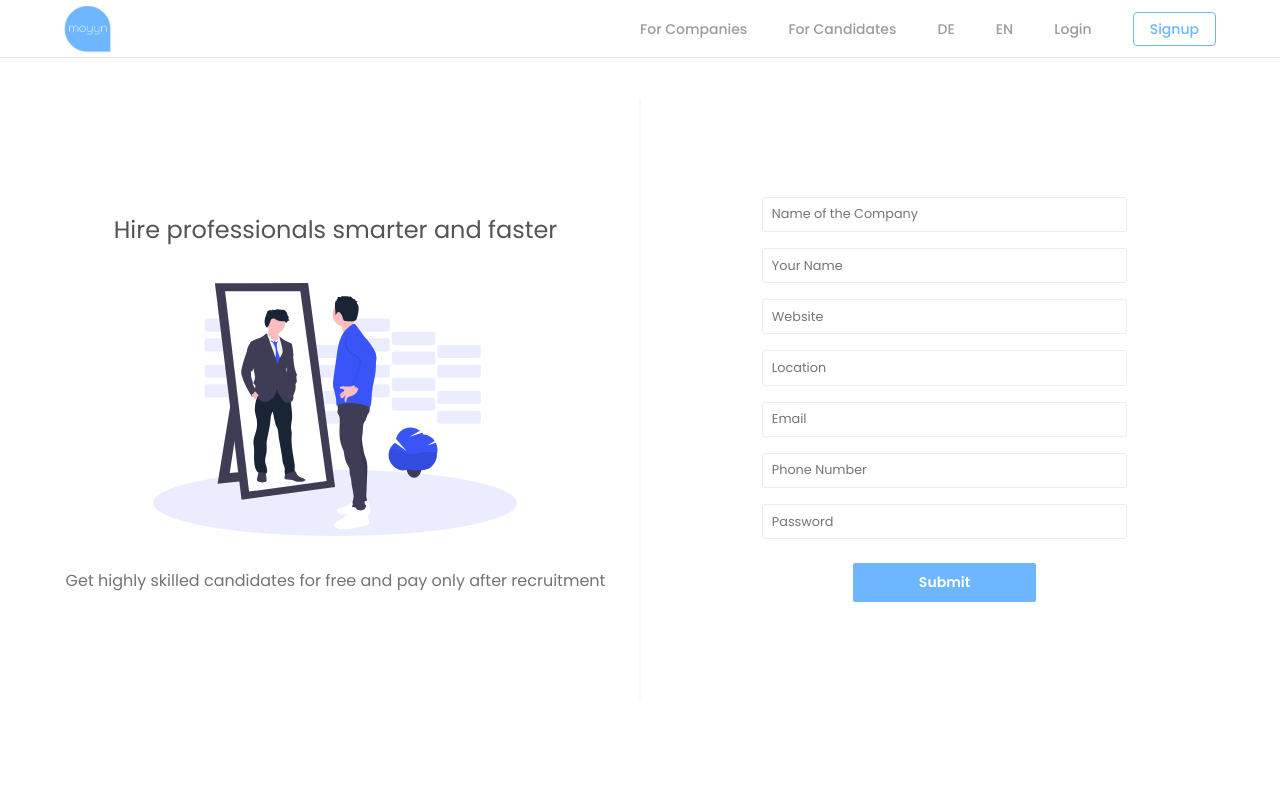
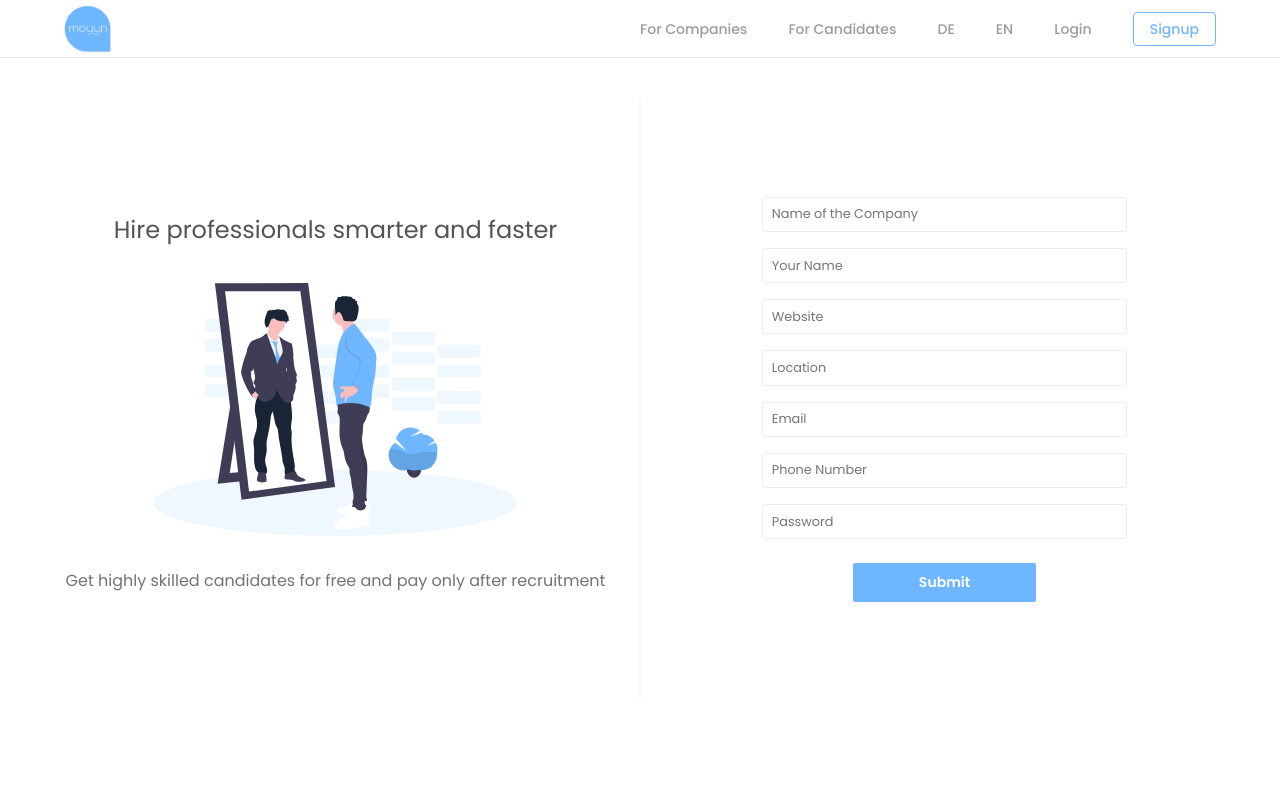
Before and after one commit to MyHelpBuddy/MoyynCompanyFrontend, a React (Create React App) app: page / in a window 1280 px wide. Shown: the top 800 px of the page. Built offline with nearby package versions, Linux system fonts and the light colour scheme.

Commit message:
change svg color

```diff
--- a/src/svg/SVGCompanySignUp.jsx
+++ b/src/svg/SVGCompanySignUp.jsx
@@ -17,7 +17,7 @@ function SvgCompanySignUp(props) {
         width={130.73}
         height={39.52}
         rx={7.43}
-        fill="#3955f9"
+        fill="#6EB6FF"
         opacity={0.1}
       />
       <rect
@@ -26,7 +26,7 @@ function SvgCompanySignUp(props) {
         width={130.73}
         height={39.52}
         rx={7.43}
-        fill="#3955f9"
+        fill="#6EB6FF"
         opacity={0.1}
       />
       <rect
@@ -35,7 +35,7 @@ function SvgCompanySignUp(props) {
         width={130.73}
         height={39.52}
         rx={7.43}
-        fill="#3955f9"
+        fill="#6EB6FF"
         opacity={0.1}
       />
       <rect
@@ -44,7 +44,7 @@ function SvgCompanySignUp(props) {
         width={130.73}
         height={39.52}
         rx={7.43}
-        fill="#3955f9"
+        fill="#6EB6FF"
         opacity={0.1}
       />
       <rect
@@ -53,7 +53,7 @@ function SvgCompanySignUp(props) {
         width={130.73}
         height={39.52}
         rx={7.43}
-        fill="#3955f9"
+        fill="#6EB6FF"
         opacity={0.1}
       />
       <rect
@@ -62,7 +62,7 @@ function SvgCompanySignUp(props) {
         width={130.73}
         height={39.52}
         rx={7.43}
-        fill="#3955f9"
+        fill="#6EB6FF"
         opacity={0.1}
       />
       <rect
@@ -71,7 +71,7 @@ function SvgCompanySignUp(props) {
         width={130.73}
         height={39.52}
         rx={7.43}
-        fill="#3955f9"
+        fill="#6EB6FF"
         opacity={0.1}
       />
       <rect
@@ -80,7 +80,7 @@ function SvgCompanySignUp(props) {
         width={130.73}
         height={39.52}
         rx={7.43}
-        fill="#3955f9"
+        fill="#6EB6FF"
         opacity={0.1}
       />
       <rect
@@ -89,7 +89,7 @@ function SvgCompanySignUp(props) {
         width={130.73}
         height={39.52}
         rx={7.43}
-        fill="#3955f9"
+        fill="#6EB6FF"
         opacity={0.1}
       />
       <rect
@@ -98,7 +98,7 @@ function SvgCompanySignUp(props) {
         width={130.73}
         height={39.52}
         rx={7.43}
-        fill="#3955f9"
+        fill="#6EB6FF"
         opacity={0.1}
       />
       <rect
@@ -107,7 +107,7 @@ function SvgCompanySignUp(props) {
         width={130.73}
         height={39.52}
         rx={7.43}
-        fill="#3955f9"
+        fill="#6EB6FF"
         opacity={0.1}
       />
       <rect
@@ -116,7 +116,7 @@ function SvgCompanySignUp(props) {
         width={130.73}
         height={39.52}
         rx={7.43}
-        fill="#3955f9"
+        fill="#6EB6FF"
         opacity={0.1}
       />
       <rect
@@ -125,7 +125,7 @@ function SvgCompanySignUp(props) {
         width={130.73}
         height={39.52}
         rx={7.43}
-        fill="#3955f9"
+        fill="#6EB6FF"
         opacity={0.1}
       />
       <rect
@@ -134,7 +134,7 @@ function SvgCompanySignUp(props) {
         width={130.73}
         height={39.52}
         rx={7.43}
-        fill="#3955f9"
+        fill="#6EB6FF"
         opacity={0.1}
       />
       <rect
@@ -143,7 +143,7 @@ function SvgCompanySignUp(props) {
         width={130.73}
         height={39.52}
         rx={7.43}
-        fill="#3955f9"
+        fill="#6EB6FF"
         opacity={0.1}
       />
       <rect
@@ -152,7 +152,7 @@ function SvgCompanySignUp(props) {
         width={130.73}
         height={39.52}
         rx={7.43}
-        fill="#3955f9"
+        fill="#6EB6FF"
         opacity={0.1}
       />
       <rect
@@ -161,7 +161,7 @@ function SvgCompanySignUp(props) {
         width={130.73}
         height={39.52}
         rx={7.43}
-        fill="#3955f9"
+        fill="#6EB6FF"
         opacity={0.1}
       />
       <rect
@@ -170,7 +170,7 @@ function SvgCompanySignUp(props) {
         width={130.73}
         height={39.52}
         rx={7.43}
-        fill="#3955f9"
+        fill="#6EB6FF"
         opacity={0.1}
       />
       <rect
@@ -179,7 +179,7 @@ function SvgCompanySignUp(props) {
         width={130.73}
         height={39.52}
         rx={7.43}
-        fill="#3955f9"
+        fill="#6EB6FF"
         opacity={0.1}
       />
       <rect
@@ -188,7 +188,7 @@ function SvgCompanySignUp(props) {
         width={130.73}
         height={39.52}
         rx={7.43}
-        fill="#3955f9"
+        fill="#6EB6FF"
         opacity={0.1}
       />
       <rect
@@ -197,7 +197,7 @@ function SvgCompanySignUp(props) {
         width={130.73}
         height={39.52}
         rx={7.43}
-        fill="#3955f9"
+        fill="#6EB6FF"
         opacity={0.1}
       />
       <rect
@@ -206,7 +206,7 @@ function SvgCompanySignUp(props) {
         width={130.73}
         height={39.52}
         rx={7.43}
-        fill="#3955f9"
+        fill="#6EB6FF"
         opacity={0.1}
       />
       <rect
@@ -215,7 +215,7 @@ function SvgCompanySignUp(props) {
         width={130.73}
         height={39.52}
         rx={7.43}
-        fill="#3955f9"
+        fill="#6EB6FF"
         opacity={0.1}
       />
       <rect
@@ -224,7 +224,7 @@ function SvgCompanySignUp(props) {
         width={130.73}
         height={39.52}
         rx={7.43}
-        fill="#3955f9"
+        fill="#6EB6FF"
         opacity={0.1}
       />
       <ellipse
@@ -232,7 +232,7 @@ function SvgCompanySignUp(props) {
         cy={660.5}
         rx={547}
         ry={99.5}
-        fill="#3955f9"
+        fill="#6EB6FF"
         opacity={0.1}
       />
       <path
@@ -260,7 +260,7 @@ function SvgCompanySignUp(props) {
       />
       <path
         d="M353.72 174.59c1.86 2.66 5.8 3.29 7.52 6a15.73 15.73 0 011.31 3.57c1.05 3.35 3.17 6.26 4.46 9.53 1.86 4.7 1.91 9.9 1.93 14.95a49.47 49.47 0 01-.92 12c-.6 2.47-1.58 4.82-2.3 7.26a35.5 35.5 0 00-1.34 12.8 5.24 5.24 0 00.72 2.65 5.75 5.75 0 002.56 1.74c2.93 1.29 6 2.61 9.2 2.31a3.37 3.37 0 001.83-.61 4.07 4.07 0 00.9-1.19l2-3.38c1.81-3.09 3.7-6.55 3-10.08a20 20 0 00-2.27-5.17 60.78 60.78 0 01-3.26-8.07c-3.19-9.17-6.42-18.47-7.14-28.15a24.74 24.74 0 011.2-10.92 31.1 31.1 0 013.52-6.09 2.61 2.61 0 00-2.81-.95 16.72 16.72 0 00-2.91 1.21c-2.94 1.24-6.2.79-9.17-.06-1.16-.34-3-1.5-4.2-1.42-.41.05-3.76 2.19-3.83 2.07z"
-        fill="#3955f9"
+        fill="#6EB6FF"
       />
       <path
         d="M377.13 174.48c-.6-.48-1.53-.92-2.06-.36a2.32 2.32 0 00-.38.81c-.52 1.4-2.05 2.09-3.44 2.63s-2.89.84-3.73-.19a2.26 2.26 0 01.13-2.67 8.16 8.16 0 012.19-1.85 21.38 21.38 0 008.72-13.72 6.52 6.52 0 012.39 4.13c.33 1.59.37 3.23.7 4.82.49 2.28 1.58 4.41 1.83 6.72.13 1.23 0 2.47 0 3.7a22.71 22.71 0 00.42 3.58c-2.34-2.48-3.99-5.39-6.77-7.6zM356.89 167.69c-1-.95-2-1.85-3-2.82a38.9 38.9 0 01-9.67-15.35c-1.28 1-2.69 2.32-2.72 4a6.13 6.13 0 001.32 3.25 50.68 50.68 0 017.33 19.61 5.84 5.84 0 015.05-2.69c1.58 0 8.67 4.2 9.18 3.14.75-1.66-6.29-8.01-7.49-9.14z"
@@ -313,7 +313,7 @@ function SvgCompanySignUp(props) {
       />
       <path
         d="M578.51 141.34c-18.15 20.41-22.77 49.14-26.64 76.19l-5.7 39.94c-1.48 10.36-3 20.72-4.29 31.11-.9 7.11-1.74 14.33-.76 21.43.77 5.6 2.64 11 4.2 16.39a154.56 154.56 0 016 43.49c1.21-3.56 5.4-5 9.08-5.8a146.82 146.82 0 0191.86 9.81c5.05-14.15 4.1-29.63 5.51-44.59 2-21.33 8.89-42 10.93-63.29.75-7.93.84-15.9.92-23.87.06-5.85.12-11.76-1.1-17.49-1.36-6.34-4.23-12.25-7.2-18A469.1 469.1 0 00634 160.24q-7.54-11.28-15.73-22.11-4.15-5.49-8.47-10.86c-2.79-3.47-4-6.48-8.43-4.4-8.37 3.92-16.77 11.62-22.86 18.47z"
-        fill="#3955f9"
+        fill="#6EB6FF"
       />
       <path
         d="M588.91 311.22a98 98 0 01-13.27-.42c-3.27-.32-6.61-.8-9.8 0a10.2 10.2 0 00-3.81 1.87 2.87 2.87 0 001.63 5l3.42.3c2.17.19 4.43.41 6.12 2a3.82 3.82 0 011.24 2.41c.21 2.33-1.81 3.6-3.62 4.57a28.69 28.69 0 00-7.06 4.7 9.78 9.78 0 00-2.93 6 1.16 1.16 0 001.7 1.07c4-2 6.61-7.93 11-6.94a17.82 17.82 0 00-9.66 7.43 4.48 4.48 0 006 6.33 19.78 19.78 0 001.88-1.25 46.21 46.21 0 007.93-8.24c-3.2 6.75-6.44 14.65-2.76 21.36a2.13 2.13 0 002 1.18c1.16-.12 1.5-1.21 1.69-2.17.6-3.09.75-6.35 2.27-9.1 3.52-6.38 12.2-7 18.81-10.11 7.93-3.68 13.36-11.6 15.55-20.06a15.42 15.42 0 00.39-7.62c-1.47-5.69-8.49-7-13-4.25-5.53 3.51-8.74 5.72-15.72 5.94z"
@@ -325,7 +325,7 @@ function SvgCompanySignUp(props) {
       />
       <path
         d="M585.53 196.55c7 10.81 19.16 16.9 29.57 24.49a24.87 24.87 0 016.51 6.26c2.63 4.06 3 9.21 2.46 14-.69 6.31-2.71 12.38-4.73 18.4l-4.37 13c-2.77 8.28-5.63 16.72-10.9 23.69-1.34 1.77-2.91 3.65-2.85 5.88a7.42 7.42 0 001.28 3.57 24.07 24.07 0 0015.28 10.93 11.7 11.7 0 005.76 0c2.7-.79 4.72-3 6.61-5.07 9-9.94 18-20 24.5-31.65 6.35-11.37 10.15-24 13.65-36.52a76.08 76.08 0 003-14.12c.74-9-1.62-18-5.47-26.14s-9.17-15.49-14.64-22.64A157.65 157.65 0 00634 161.06c-10.87-10.16-24.18-16.15-38.74-10.37-10.29 4.08-14.13 12.58-15.06 23.49a35.77 35.77 0 005.33 22.37z"
-        fill="#3955f9"
+        fill="#6EB6FF"
       />
       <path
         d="M806.65 555.24a37 37 0 01-.8 7.76c-.1.48-.21 1-.32 1.41-2.84 11.39-10.85 19.72-20.41 20.25h-1c-10.11 0-18.66-8.72-21.48-20.73-.08-.32-.15-.64-.22-1a37 37 0 01-.8-7.76c0-16.27 10.07-29.45 22.5-29.45s22.53 13.28 22.53 29.52z"
@@ -337,7 +337,7 @@ function SvgCompanySignUp(props) {
       />
       <path
         d="M854.65 500.38a45.54 45.54 0 00-4.9-20.61L823.29 488l23.23-13.66a45.73 45.73 0 00-34.36-19.58 45.65 45.65 0 00-3.57-4.72l-38 11.83 31.17-18.33a45.73 45.73 0 00-72 24.39l32.55 37.47L727 479.86a45.74 45.74 0 0040.93 80.7 45.92 45.92 0 0029.28.81 45.78 45.78 0 0055.62-44.66c0-1 0-2-.1-3a45.63 45.63 0 001.92-13.33z"
-        fill="#3955f9"
+        fill="#6EB6FF"
       />
       <path
         d="M853.86 508.86a121.9 121.9 0 00-42.34-.54c-15.89 2.63-32.13 8.41-47.67 4.19-9.12-2.48-17-8.22-25.91-11.41a49.18 49.18 0 00-26.75-1.6 45.76 45.76 0 0056.69 61.06 45.92 45.92 0 0029.28.81 45.78 45.78 0 0055.62-44.66c0-1 0-2-.1-3a45.19 45.19 0 001.18-4.85z"
```
